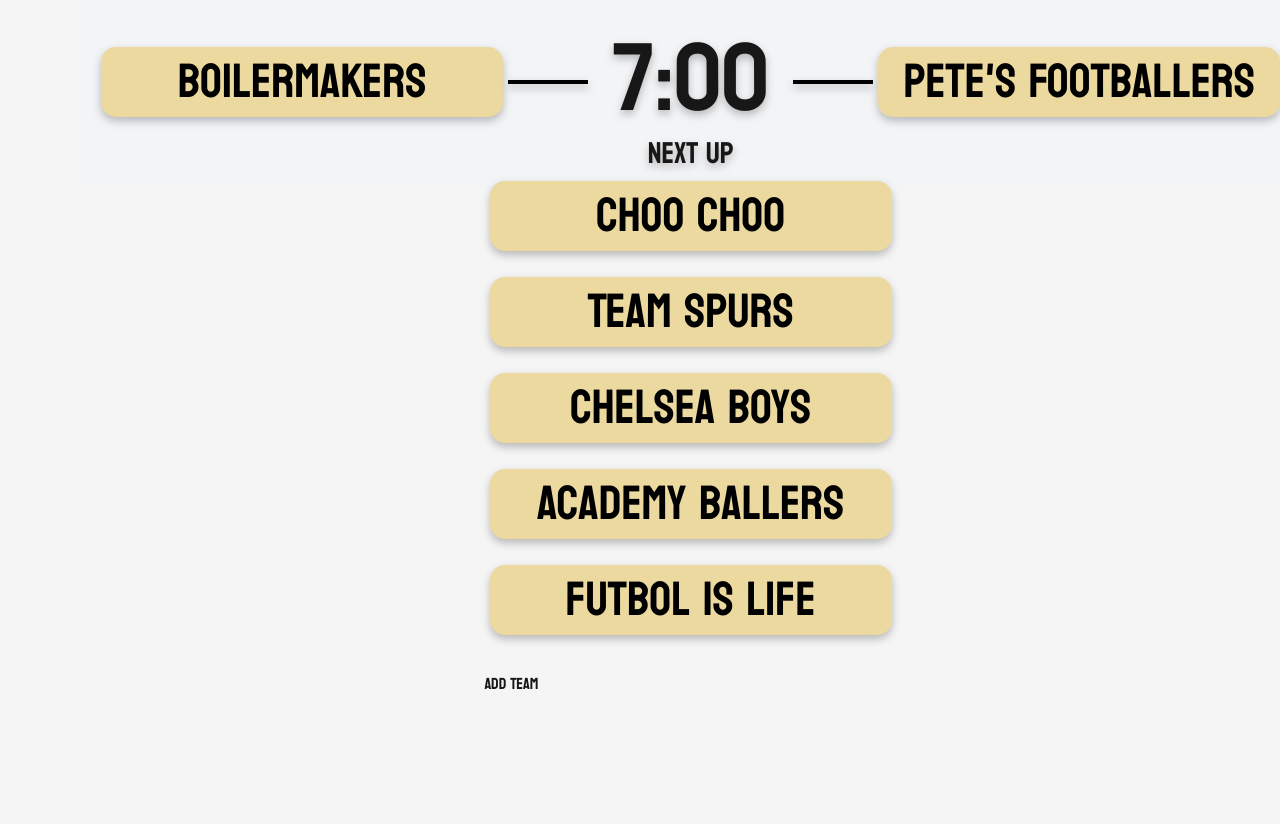
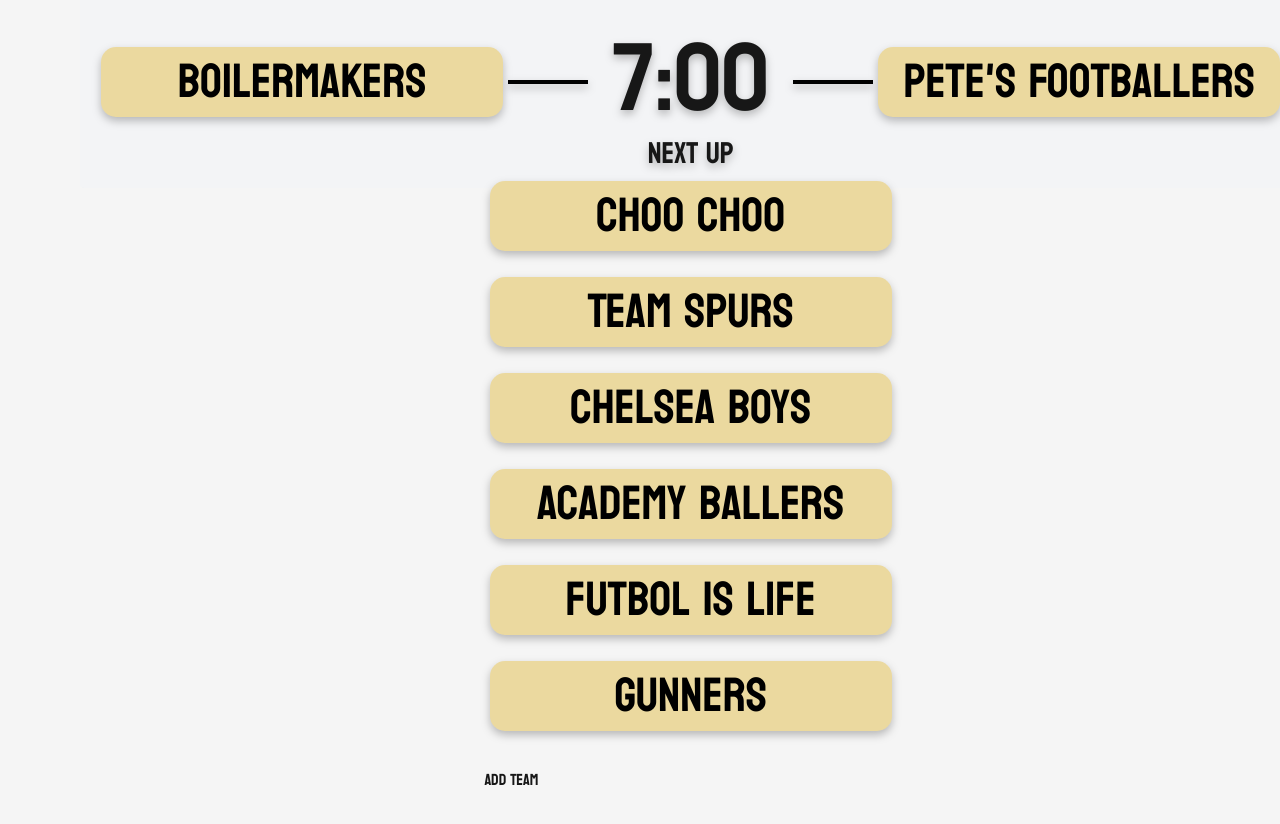
Before and after one commit to Nick-Wu5/nextjs-trecqueue, a Next.js app: page / in a window 1280 px wide. Shown: the top 824 px of the page. Built offline with nearby package versions, Linux system fonts and the light colour scheme.

Commit message:
Fixed unused variables

```diff
--- a/app/components/Header.tsx
+++ b/app/components/Header.tsx
@@ -1,6 +1,5 @@
 import React, { useState } from 'react';
 import Capsule from './Capsule';
-import FireIcon from './FireIcon';
 
 interface HeaderProps {
   selectedTeams: { teamA: string; teamB: string };
@@ -9,18 +8,9 @@ interface HeaderProps {
 
 const Header: React.FC<HeaderProps> = ({ selectedTeams, time }) => {
 
-    const [streak, setStreak] = useState(0); // Initial Streak
-
-    //Function to increase streak for testing purposes
-    const increaseStreak = () => {
-        setStreak((prevStreak) => prevStreak + 1);
-    };
-
   return (
     <div className="header flex justify-between items-center p-4 bg-gray-100 rounded mb-4">
       <div className = "flex items-center">
-
-        {/*<FireIcon streak={streak} />*/}
 
         <Capsule text={selectedTeams.teamA} />
         <div className="h-1 w-20 bg-black" style={{ filter: 'drop-shadow(0px 4px 4px rgba(0, 0, 0, 0.25))' }}
@@ -42,8 +32,6 @@ const Header: React.FC<HeaderProps> = ({ selectedTeams, time }) => {
         <Capsule text={selectedTeams.teamB} />
       </div>
 
-      {/* Button to test streak increase - <button onClick={increaseStreak}>Increase Streak</button> */}
-
     </div>
   );
 };
--- a/app/page.tsx
+++ b/app/page.tsx
@@ -15,6 +15,7 @@ export default function Home() {
     "Chelsea Boys",
     "Academy Ballers",
     "Futbol Is Life",
+    "Gunners"
   ]);
 
   // Create state to hold the selected teams for the header
```
